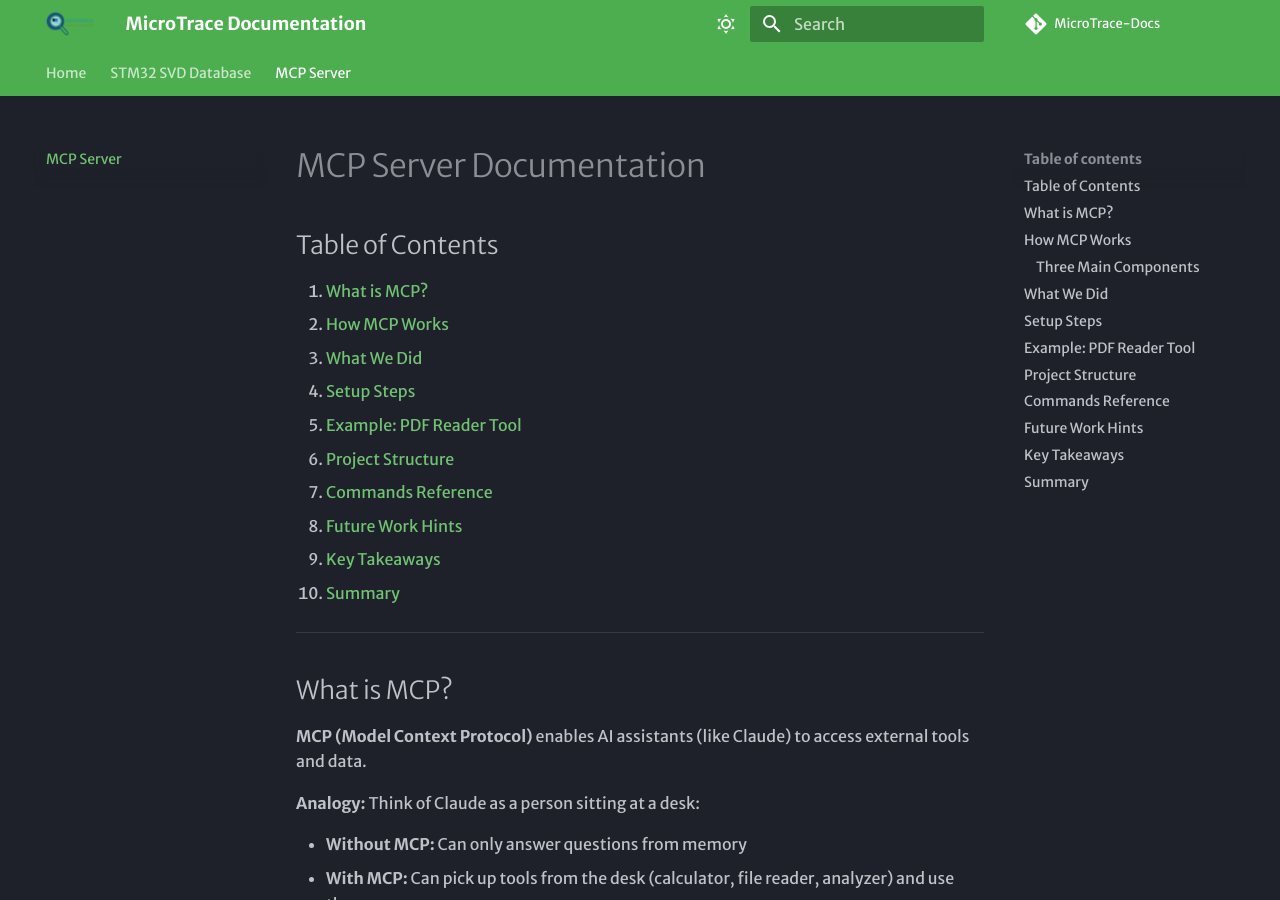
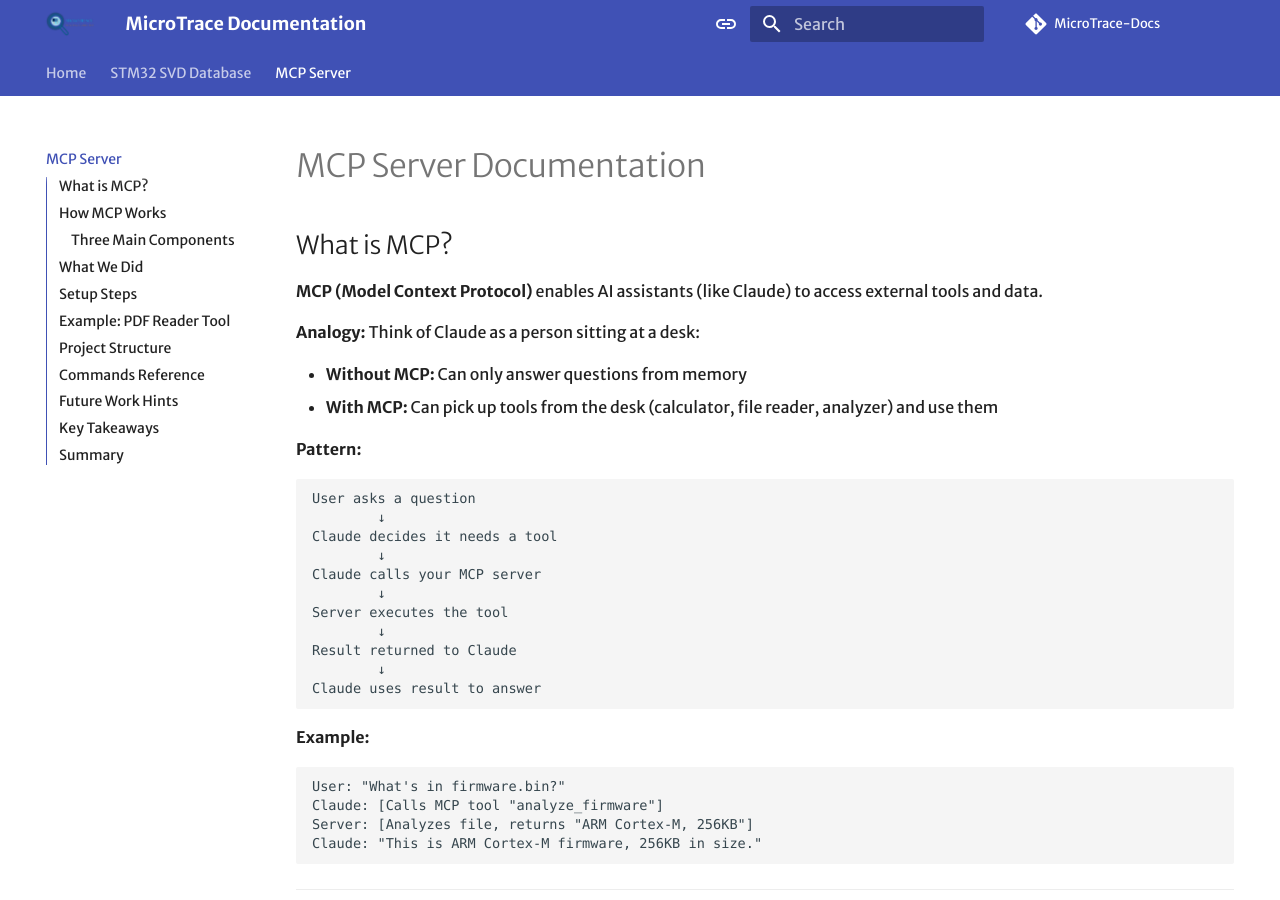
Before and after one commit to omarsawaf1/MicroTrace-Docs, an MkDocs documentation site: the page built from docs/mcp.md, in a window 1280 px wide and 900 px high. Built offline with MkDocs 1.6.1 and Material for MkDocs 9.7.7, drawn with Linux system fonts in a browser that asks for light colours; some web fonts are replaced; comment, search, counter and statistics services are not loaded; some of the changed text lies outside the part shown.

Commit message:
add photo mongo db // change theme  // add     - toc.integrate // delete table content from code

```diff
--- a/docs/mcp.md
+++ b/docs/mcp.md
@@ -1,19 +1,5 @@
 # MCP Server Documentation
 
-## Table of Contents
-
-1. [What is MCP?](#what-is-mcp)
-2. [How MCP Works](#how-mcp-works)
-3. [What We Did](#what-we-did)
-4. [Setup Steps](#setup-steps)
-5. [Example: PDF Reader Tool](#example-pdf-reader-tool)
-6. [Project Structure](#project-structure)
-7. [Commands Reference](#commands-reference)
-8. [Future Work Hints](#future-work-hints)
-9. [Key Takeaways](#key-takeaways)
-10. [Summary](#summary)
-
----
 
 ## What is MCP?
 
--- a/mkdocs.yml
+++ b/mkdocs.yml
@@ -13,25 +13,28 @@
   logo: assets/MicroTrace_Logo.png
   favicon: assets/favicon.ico
   features:
-    - navigation.tabs
+    - navigation.tabs      #The navigation moves horizontally to the top as Tabs, next to the logo, instead of in the sidebar.
     - navigation.footer
-    # - toc.integrate
+    - toc.integrate
   palette:
-    # Dark Mode
-    - scheme: slate
+    - media: "(prefers-color-scheme)"
       toggle:
-        icon: material/weather-sunny
-        name: Dark mode
-      primary: green
-      accent: deep purple
-
-    # Light Mode
-    - scheme: default
+        icon: material/link
+        name: Switch to light mode
+    - media: "(prefers-color-scheme: light)"
+      scheme: default
+      primary: indigo
+      accent: indigo
       toggle:
-        icon: material/weather-night
-        name: Light mode
-      primary: blue
-      accent: deep orange
+        icon: material/toggle-switch
+        name: Switch to dark mode
+    - media: "(prefers-color-scheme: dark)"
+      scheme: slate
+      primary: black
+      accent: indigo
+      toggle:
+        icon: material/toggle-switch-off
+        name: Switch to system preference
 
 markdown_extensions:
   - attr_list
```
Also changed, not shown: README.md (+11 -0 lines), docs/index.md (+0 -15 lines), docs/svd_database.md (+3 -0 lines), docs/assets/mongoDB.png (added), 1 other file.
